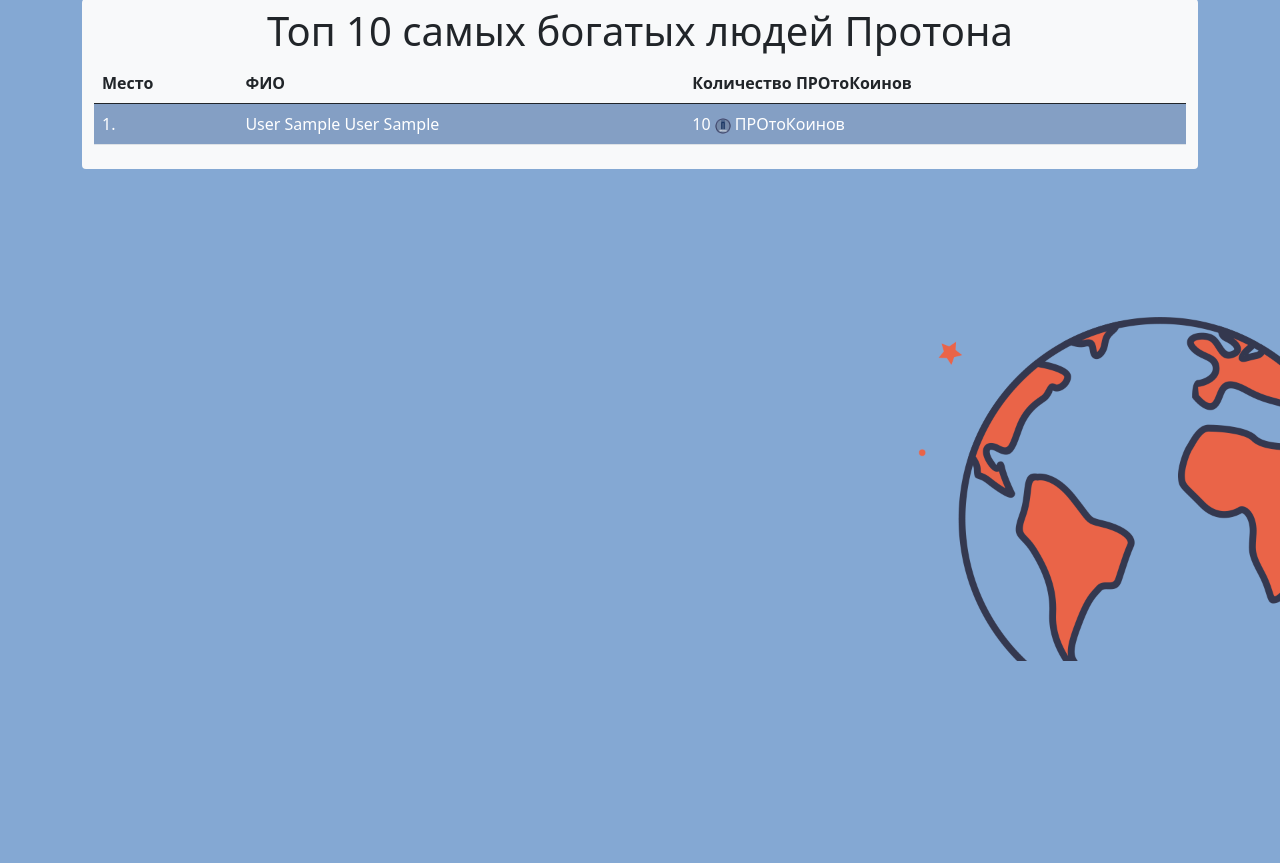
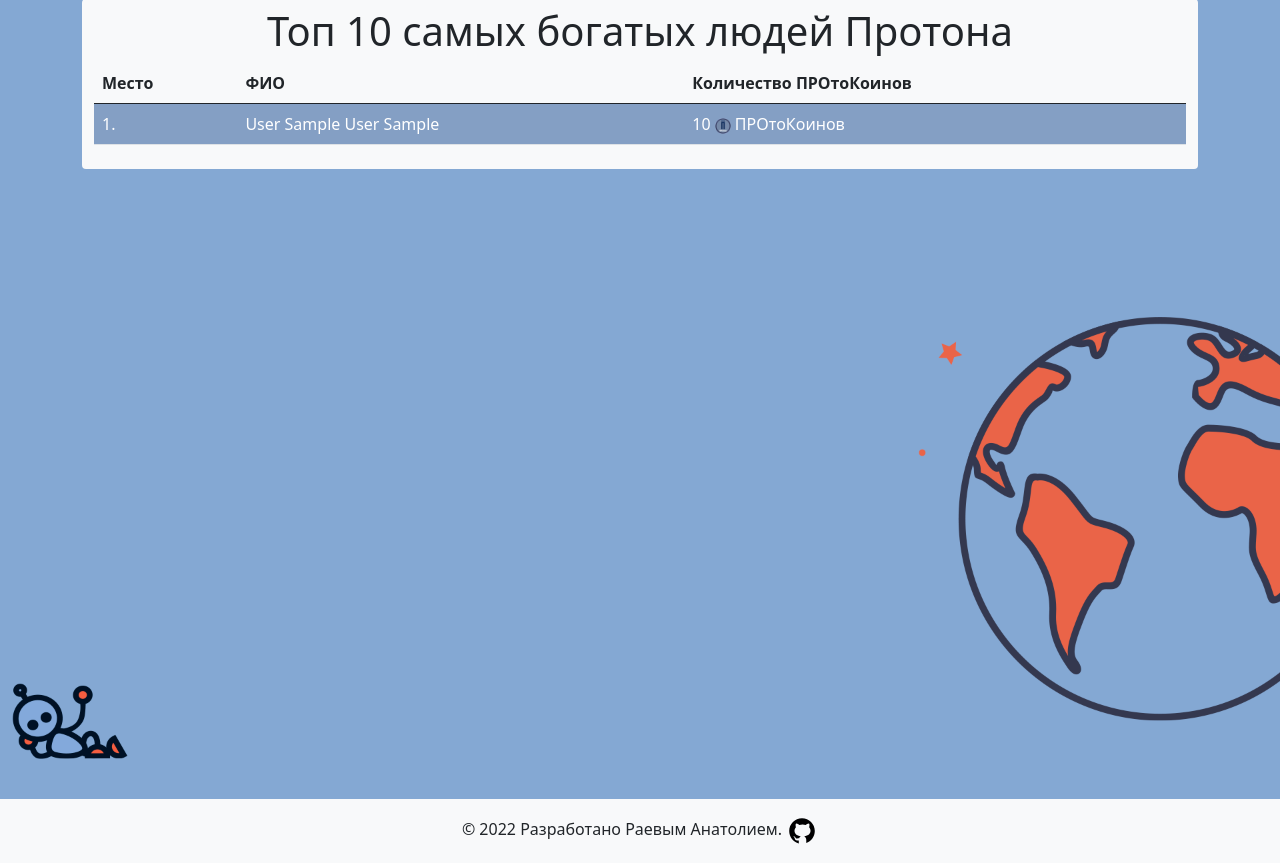
Before and after one commit to CralixRaev/protonCoin, a Flask app: page / in a window 1280 px wide. Shown: the part 139-1002 px from the top of the page. Before the commit the page ends 800 px from the top, so only its background shows below. Run offline with Flask 2, Linux system fonts and the light colour scheme; tables that the repository leaves empty hold one stand-in row (values such as "Sample post"); parts of the project's set-up code (start-up, migrations or seed data) failed here and were passed over; some libraries are stand-ins or nearby versions.

Commit message:
add footer with copyright

```diff
--- a/blueprints/landing/templates/landing/base.html
+++ b/blueprints/landing/templates/landing/base.html
@@ -60,7 +60,7 @@
     </nav>
 
 </header>
-<main class="container mt-5">
+<main class="container mt-5" style="min-height: 100vh;">
     <script
             src="https://code.jquery.com/jquery-3.6.0.min.js"
             integrity="sha256-/xUj+3OJU5yExlq6GSYGSHk7tPXikynS7ogEvDej/m4="
@@ -76,6 +76,13 @@
     {% endwith %}
     {% block content %}{% endblock %}
 </main>
+<footer class="bg-light text-center text-lg-start">
+    <div class="text-center p-3">
+         © 2022 Разработано Раевым Анатолием.
+    <a href="https://github.com/CralixRaev/protonCoin"><img height="32px"
+                                                            src="/static/github.svg"></a>
+    </div>
+</footer>
 <!-- Optional JavaScript -->
 <!-- jQuery first, then Popper.js, then Bootstrap JS -->
 <script src="https://code.jquery.com/jquery-3.2.1.slim.min.js"
```
Also changed, not shown: static/github.svg (added).
